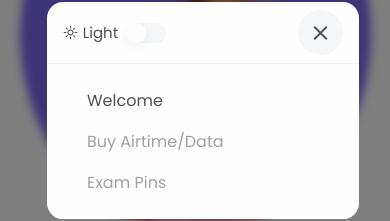
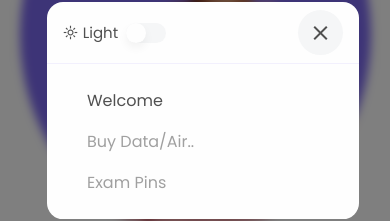
Before and after one commit to t858/vtu, a React (Vite) app: page / in a window 390 px wide. Both pictures are taken after a click on the button "menu". Shown: the part 276-497 px from the top of the page. Built offline with nearby package versions, Linux system fonts and the light colour scheme; no server answers; a web font is replaced by a local one.

Commit message:
new update

```diff
--- a/src/components/MobileNav.jsx
+++ b/src/components/MobileNav.jsx
@@ -40,7 +40,7 @@ const MobileNav = ({ toggleMenu, isDarkMode, toggleTheme }) => {
             </li>
             <li>
               <NavLink className="nav-link" to="/airtime">
-                Buy Airtime/Data
+                Buy Data/Air..
               </NavLink>
             </li>
             <li>
```
